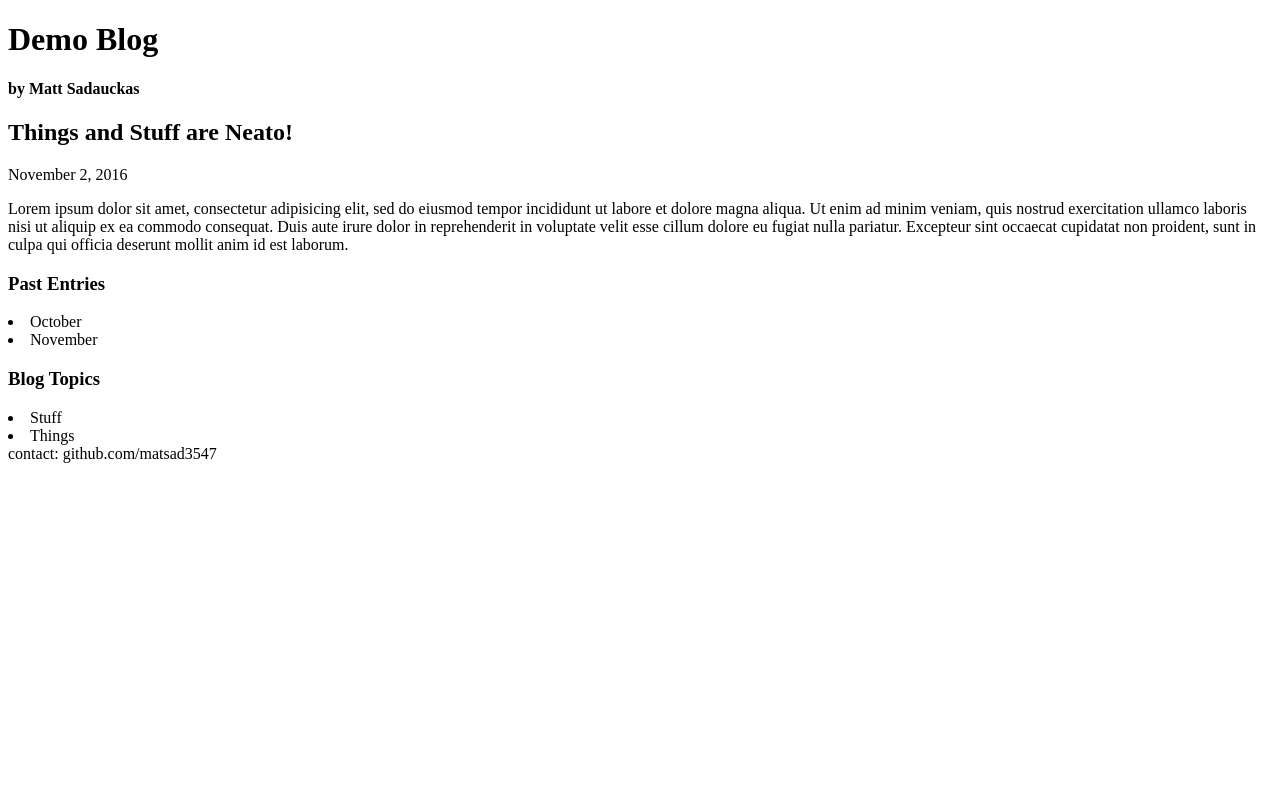
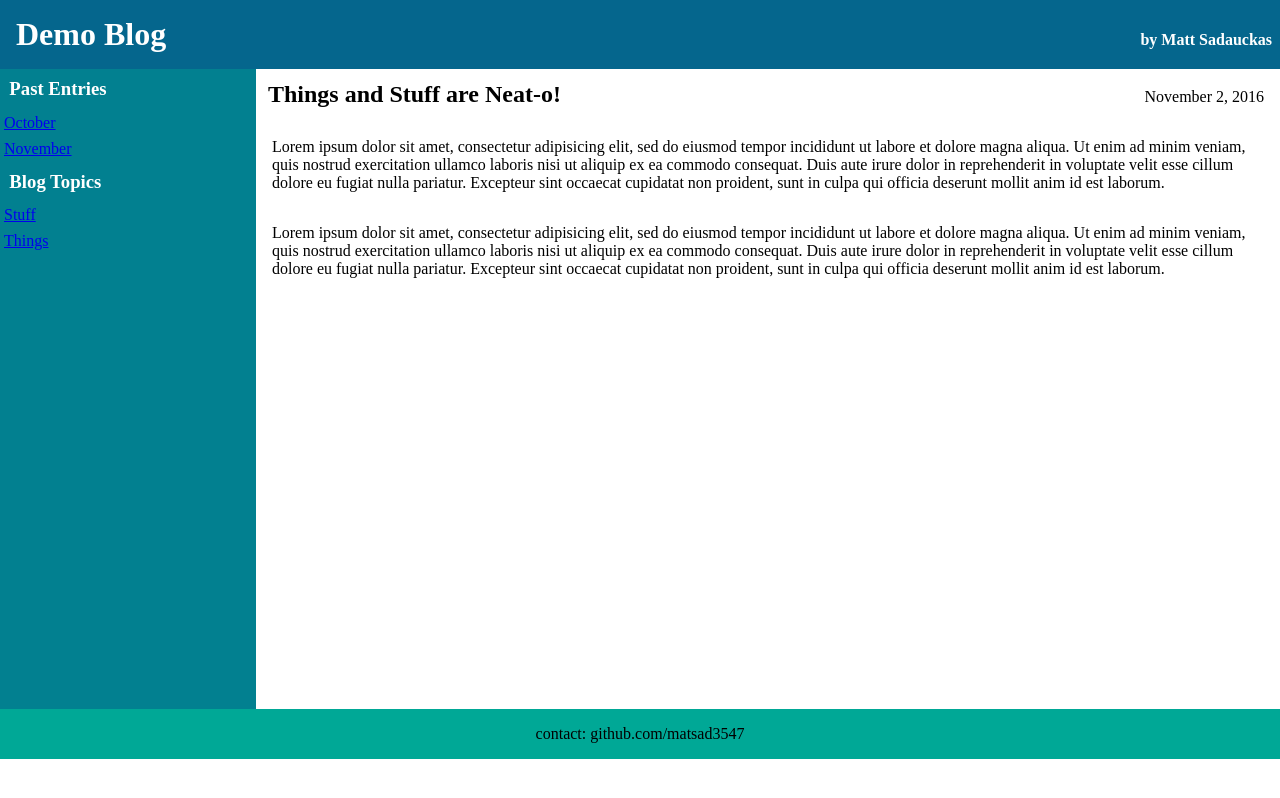
Before and after one commit to matsad3547/super-special-syntax, a React app: page / in a window 1280 px wide. Built offline with nearby package versions, Linux system fonts and the light colour scheme.

Commit message:
feat(core) Add styling sheets

```diff
--- a/package.json
+++ b/package.json
@@ -4,7 +4,7 @@
   "description": "Demo Blog Page Built with React",
   "main": "index.js",
   "scripts": {
-    "build": "webpack -d && cp src/index.html dist/index.html && webpack-dev-server --content-base src/ --inline --hot",
+    "build": "webpack -d && cp -R src/app/images/ dist/app/images/ && cp src/index.html dist/index.html && webpack-dev-server --content-base src/ --inline --hot",
     "start": "npm run build",
     "build:prod": "webpack -p && cp src/index.html dist/index.html"
   },
--- a/src/app/components/App.js
+++ b/src/app/components/App.js
@@ -6,14 +6,18 @@ import Footer from './Footer';
 import Header from './Header';
 import Main from './Main';
 import Sidebar from './Sidebar';
+import app from './app.sass';
+import appCss from './appCss.css';
 
 export default class App extends React.Component {
   render () {
     return (
       <div className='container'>
         <Header />
-        <Main />
-        <Sidebar />
+        <div className='content'>
+          <Main />
+          <Sidebar />
+        </div>
         <Footer />
       </div>
     );
--- a/src/app/components/Main.js
+++ b/src/app/components/Main.js
@@ -2,17 +2,18 @@
 
 import React from 'react';
 
-let currentBlogTitle = 'Things and Stuff are Neato!';
+let currentBlogTitle = 'Things and Stuff are Neat-o!';
 let blogDate = 'November 2, 2016';
 
 export default class Main extends React.Component {
   render () {
     return(
     <div className='main'>
-      <div className='main header'>
+      <div className='main-header'>
         <h2>{currentBlogTitle}</h2>
         <p className='date'>{blogDate}</p>
       </div>
+      <p>Lorem ipsum dolor sit amet, consectetur adipisicing elit, sed do eiusmod tempor incididunt ut labore et dolore magna aliqua. Ut enim ad minim veniam, quis nostrud exercitation ullamco laboris nisi ut aliquip ex ea commodo consequat. Duis aute irure dolor in reprehenderit in voluptate velit esse cillum dolore eu fugiat nulla pariatur. Excepteur sint occaecat cupidatat non proident, sunt in culpa qui officia deserunt mollit anim id est laborum.</p>
       <p>Lorem ipsum dolor sit amet, consectetur adipisicing elit, sed do eiusmod tempor incididunt ut labore et dolore magna aliqua. Ut enim ad minim veniam, quis nostrud exercitation ullamco laboris nisi ut aliquip ex ea commodo consequat. Duis aute irure dolor in reprehenderit in voluptate velit esse cillum dolore eu fugiat nulla pariatur. Excepteur sint occaecat cupidatat non proident, sunt in culpa qui officia deserunt mollit anim id est laborum.</p>
     </div>
     );
--- a/src/app/components/Sidebar.js
+++ b/src/app/components/Sidebar.js
@@ -5,20 +5,20 @@ import React from 'react';
 let months = ['October', 'November'];
 let topics = ['Stuff', 'Things'];
 
-const listItem = (arr) => (arr.map( (item) =>
-  <li key={item}>
+const linkListItem = (arr) => (arr.map( (item) =>
+  <li key={item}><a href={item}>
     {item}
-  </li>
+  </a></li>
 ));
 
 export default class Sidebar extends React.Component {
   render () {
     return(
-    <div id="sidebar">
+    <div className="sidebar">
       <h3>Past Entries</h3>
-        {listItem(months)}
+        {linkListItem(months)}
       <h3>Blog Topics</h3>
-        {listItem(topics)}
+        {linkListItem(topics)}
     </div>
     );
   }
--- /dev/null
+++ b/src/app/components/app.sass
@@ -0,0 +1,57 @@
+$bg-img: url('./images/skiing.png')
+
+*
+  padding: 0
+  margin: 0
+  box-sizing: border-box
+  // background-image: $bg-img
+
+h1, h2, h3, h4
+  padding: .5em
+
+.header
+  display: flex
+  flex-direction: row
+  flex-wrap: wrap
+  justify-content: space-between
+  align-items: baseline
+  background-color: #05668D
+  color: white
+
+.main-header
+  display: flex
+  flex-direction: row
+  flex-wrap: wrap
+  justify-content: space-between
+  align-items: baseline
+
+.content
+  display: flex
+  flex-direction: row-reverse
+  flex-wrap: wrap
+
+.main
+  background-color: white
+  color: black
+  width: 80%
+  height: 40em
+
+.main p
+  padding: 1em
+
+.sidebar
+  background-color: #028090
+  color: white
+  width: 20%
+
+.sidebar h3
+  padding: .5em
+
+li
+  list-style: none
+  padding: .25em
+
+footer
+  background-color: #00A896
+  text-align: center
+  padding: 1em
--- /dev/null
+++ b/src/app/components/appCss.css
@@ -0,0 +1,15 @@
+@import url(http://fonts.googleapis.com/css?family=Ubuntu:300,400,500);
+
+@include responsive-font(5vw, 35px, 150px, 50px);
+
+@-ms-viewport{
+  width: device-width;
+}
+
+header {
+  /*background-image: url('../images/skiing.png');*/
+}
+
+/** {
+  background-color: lightslategray;
+}*/
--- a/webpack.config.js
+++ b/webpack.config.js
@@ -23,8 +23,17 @@ var config = {
         }
       },
       {
+       test: /\.json?/,
+       include: SRC_DIR,
+       loader: "json-loader"
+      },
+      {
         test: /\.sass$/,
         loaders: ['style', 'css', 'sass']
+      },
+      {
+        test: /\.css$/,
+        loader: "style!css"
       }
     ]
   }
```
Also changed, not shown: src/app/images/skiing.jpg (added), 5 other files (tests, documents, lock files or other folders).
